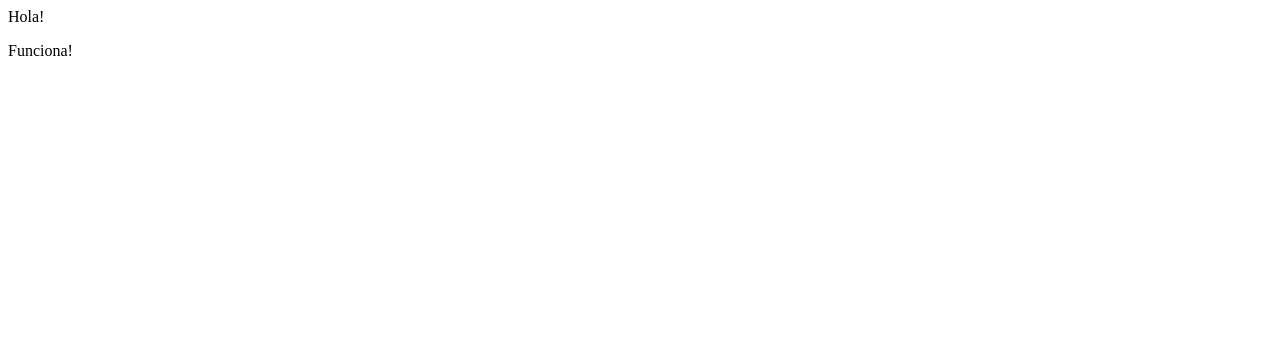
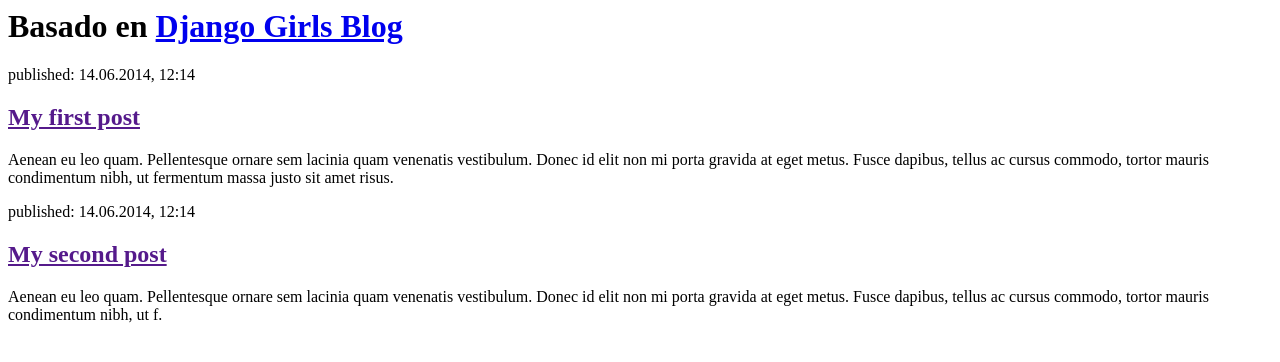
Before and after one commit to JotaPe79/my-first-blog, a Django app: page / in a window 1280 px wide. Before the commit the part shown is almost empty. Shown: the top 362 px of the page. Run offline with Django 3.2, Linux system fonts and the light colour scheme.

Commit message:
Cambios en el HTML para la página

```diff
--- a/blog/templates/blog/post_list.html
+++ b/blog/templates/blog/post_list.html
@@ -5,8 +5,21 @@
 </head>
 
 <body>
-    <p>Hola!</p>
-    <p>Funciona!</p>
+    <div>
+        <h1> Basado en <a href="https://tutorial.djangogirls.org/es/html/">Django Girls Blog</a></h1>
+    </div>
+
+    <div>
+        <p>published: 14.06.2014, 12:14</p>
+        <h2><a href="">My first post</a></h2>
+        <p>Aenean eu leo quam. Pellentesque ornare sem lacinia quam venenatis vestibulum. Donec id elit non mi porta gravida at eget metus. Fusce dapibus, tellus ac cursus commodo, tortor mauris condimentum nibh, ut fermentum massa justo sit amet risus.</p>
+    </div>
+
+    <div>
+        <p>published: 14.06.2014, 12:14</p>
+        <h2><a href="">My second post</a></h2>
+        <p>Aenean eu leo quam. Pellentesque ornare sem lacinia quam venenatis vestibulum. Donec id elit non mi porta gravida at eget metus. Fusce dapibus, tellus ac cursus commodo, tortor mauris condimentum nibh, ut f.</p>
+    </div>
 </body>
 
 </html>
```
